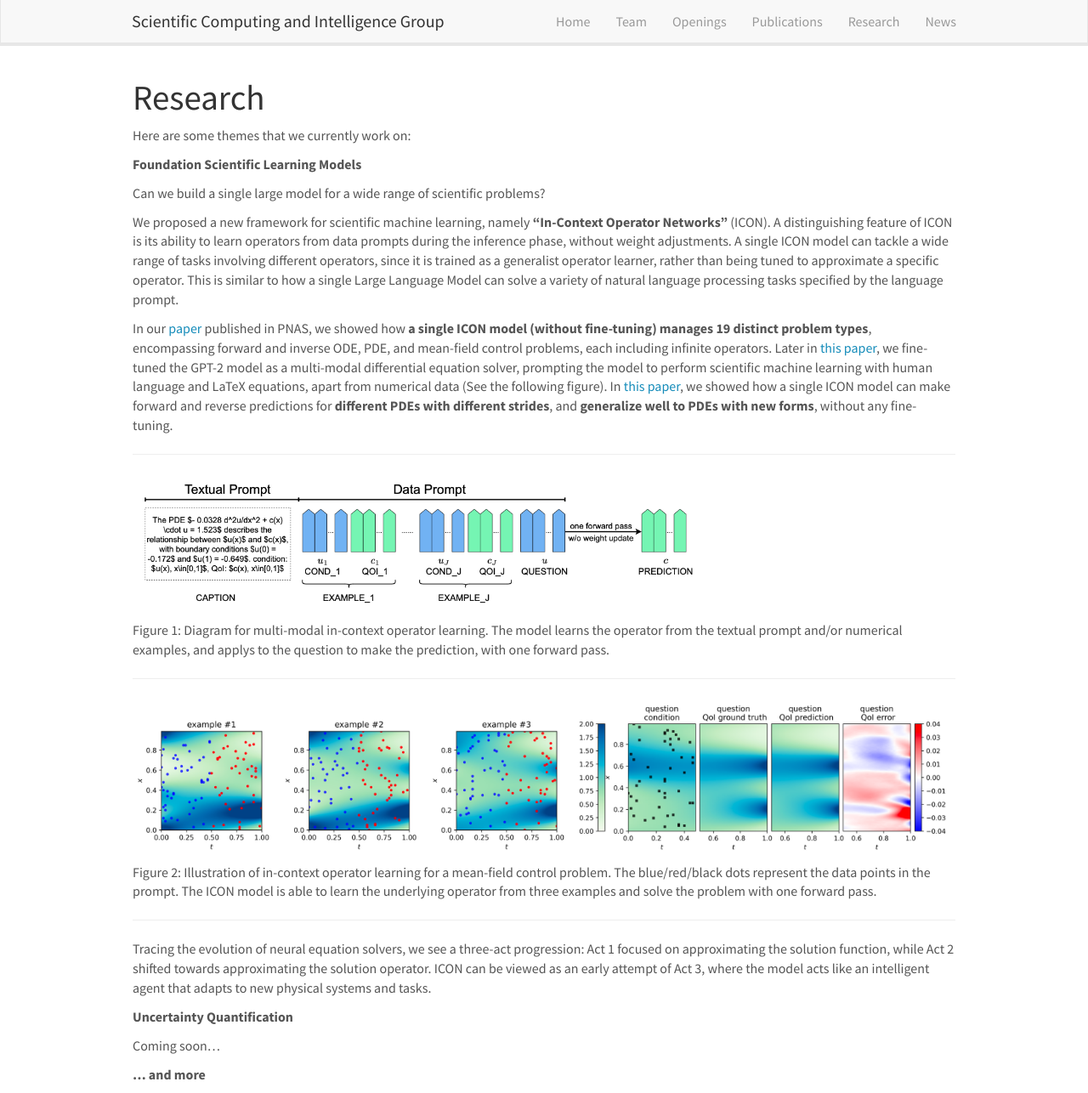
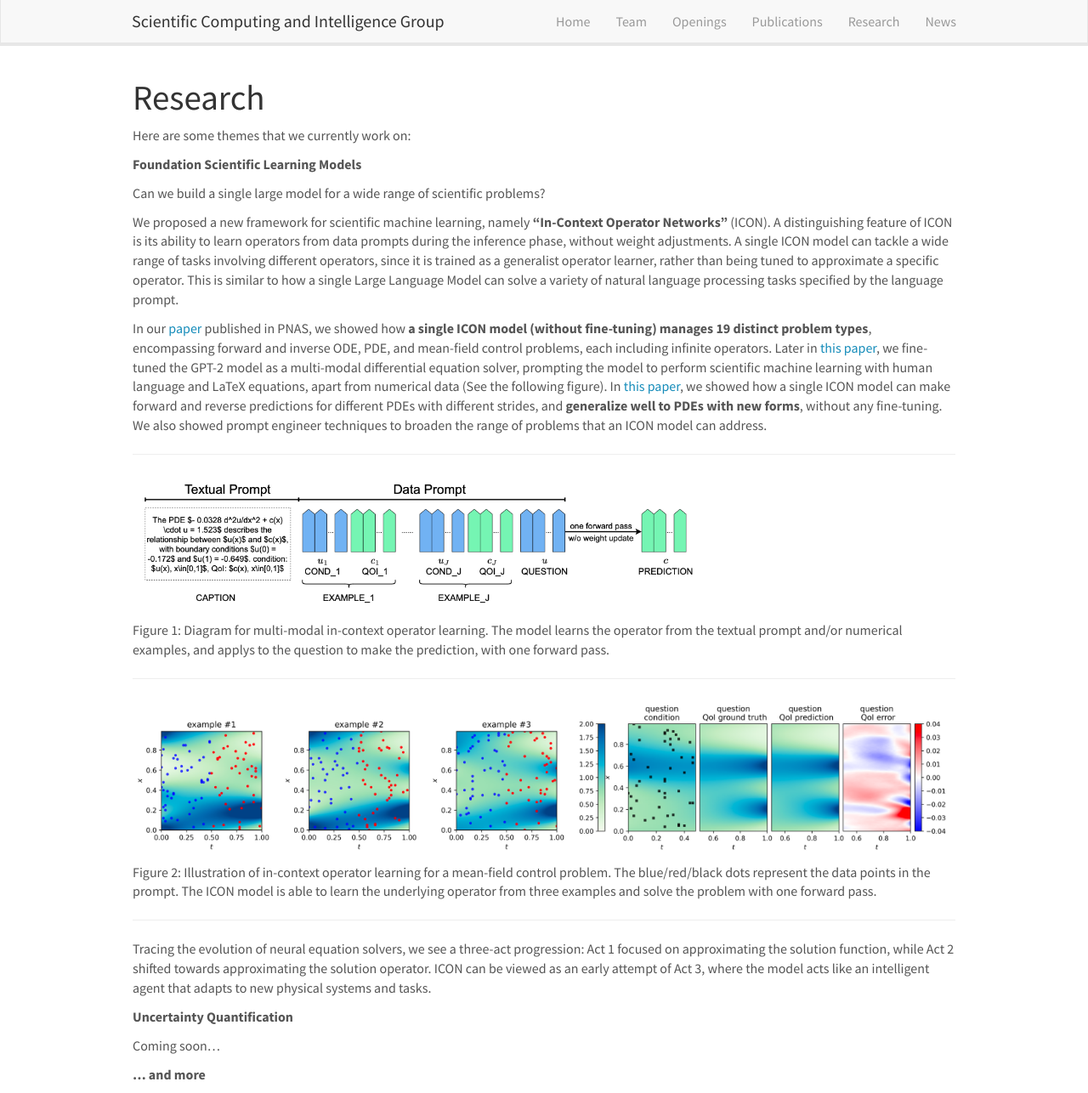
Before and after one commit to scaling-group/scaling-group.github.io, a Jekyll site: the page built from _pages/research.md, in a window 1280 px wide and 1286 px high. Shown: the whole window at 85% size. Built offline with Jekyll 4.4.1, drawn with Linux system fonts in a browser that asks for light colours.

Commit message:
Update publist.yml and research.md

```diff
--- a/_data/publist.yml
+++ b/_data/publist.yml
@@ -21,7 +21,7 @@
 
 - title: "PDE Generalization of In-Context Operator Networks: A Study on 1D Scalar Nonlinear Conservation Laws"
   image: icon-weno-jcp.png
-  description: We present a detailed methodology for solving time-evolving PDE problems with ICON, and show how a single ICON model can make forward and reverse predictions for different equations with different strides. An ICON model trained on conservation laws with cubic flux functions can generalize well to some other flux functions of more general forms, without fine-tuning.
+  description: We present a detailed methodology for solving time-evolving PDE problems with ICON, and show how a single ICON model can make forward and reverse predictions for different equations with different strides. An ICON model trained on conservation laws with cubic flux functions can generalize well to some other flux functions of more general forms, without fine-tuning. We also show prompt engineer techniques to broaden the range of problems that an ICON model can address.
   authors: Liu Yang, Stanley J. Osher
   link:
     url: https://www.sciencedirect.com/science/article/pii/S0021999124006272
--- a/_pages/research.md
+++ b/_pages/research.md
@@ -17,7 +17,7 @@ Can we build a single large model for a wide range of scientific problems?
 
 We proposed a new framework for scientific machine learning, namely **“In-Context Operator Networks”** (ICON). A distinguishing feature of ICON is its ability to learn operators from data prompts during the inference phase, without weight adjustments. A single ICON model can tackle a wide range of tasks involving different operators, since it is trained as a generalist operator learner, rather than being tuned to approximate a specific operator. This is similar to how a single Large Language Model can solve a variety of natural language processing tasks specified by the language prompt.
 
-In our [paper](https://www.pnas.org/doi/10.1073/pnas.2310142120) published in PNAS, we showed how **a single ICON model (without fine-tuning) manages 19 distinct problem types**, encompassing forward and inverse ODE, PDE, and mean-field control problems, each including infinite operators. Later in [this paper](https://arxiv.org/pdf/2308.05061.pdf), we fine-tuned the GPT-2 model as a multi-modal differential equation solver, prompting the model to perform scientific machine learning with human language and LaTeX equations, apart from numerical data (See the following figure). In [this paper](https://www.sciencedirect.com/science/article/pii/S0021999124006272), we showed how a single ICON model can make forward and reverse predictions for **different PDEs with different strides**, and **generalize well to PDEs with new forms**, without any fine-tuning.
+In our [paper](https://www.pnas.org/doi/10.1073/pnas.2310142120) published in PNAS, we showed how **a single ICON model (without fine-tuning) manages 19 distinct problem types**, encompassing forward and inverse ODE, PDE, and mean-field control problems, each including infinite operators. Later in [this paper](https://arxiv.org/pdf/2308.05061.pdf), we fine-tuned the GPT-2 model as a multi-modal differential equation solver, prompting the model to perform scientific machine learning with human language and LaTeX equations, apart from numerical data (See the following figure). In [this paper](https://www.sciencedirect.com/science/article/pii/S0021999124006272), we showed how a single ICON model can make forward and reverse predictions for different PDEs with different strides, and **generalize well to PDEs with new forms**, without any fine-tuning. We also showed prompt engineer techniques to broaden the range of problems that an ICON model can address.
 
 ---
 ![]({{ site.url }}{{ site.baseurl }}/images/papers/icon-multi-modal.png){: style="width: 70%; float: center; margin: 0px"}
```
